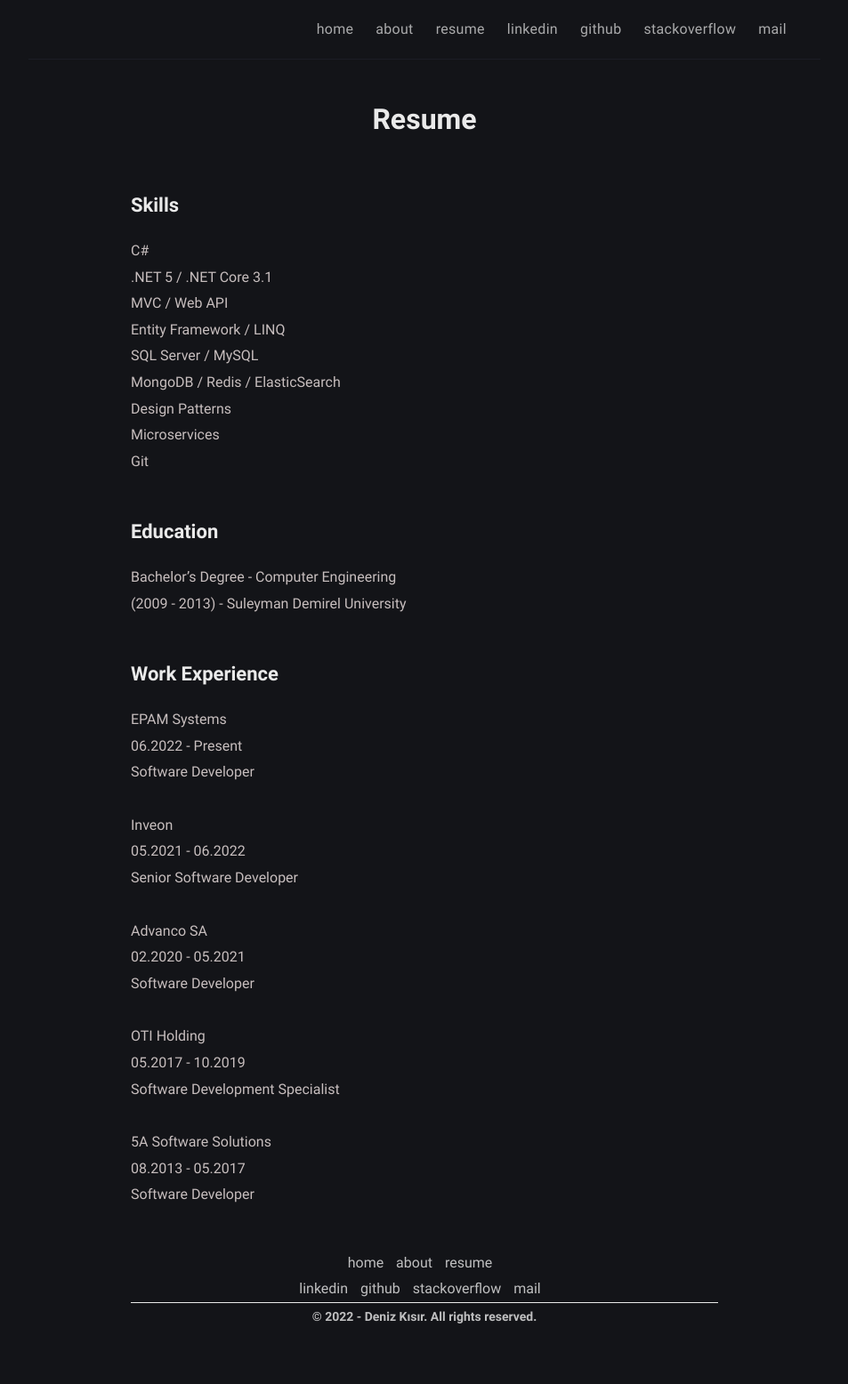
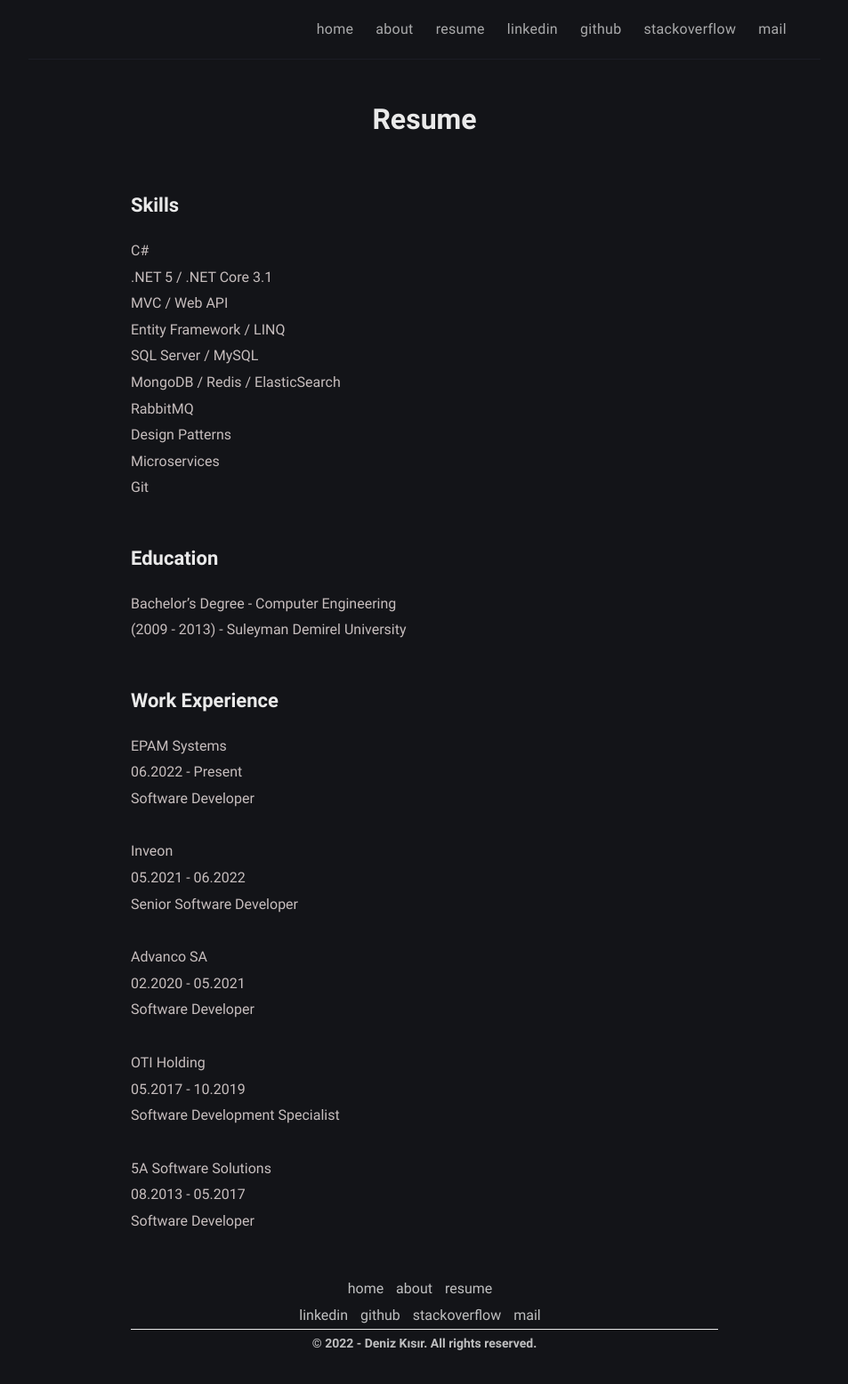
Before and after one commit to denizkisir/denizkisir.github.io, a Jekyll site: the page built from resume.md, in a window 1280 px wide. Shown: the whole page at 89% size, without its empty margins (163-1116 px from the left). Built offline with Jekyll 4.4.1, drawn with Linux system fonts in a browser that asks for light colours; before the commit the page ends 1527 px from its top, so only the background shows below that.

Commit message:
Update resume.md

```diff
--- a/resume.md
+++ b/resume.md
@@ -18,6 +18,8 @@ Entity Framework / LINQ
 SQL Server / MySQL
 <br />
 MongoDB / Redis / ElasticSearch
+<br />
+RabbitMQ
 <br />
 Design Patterns
 <br />
```
